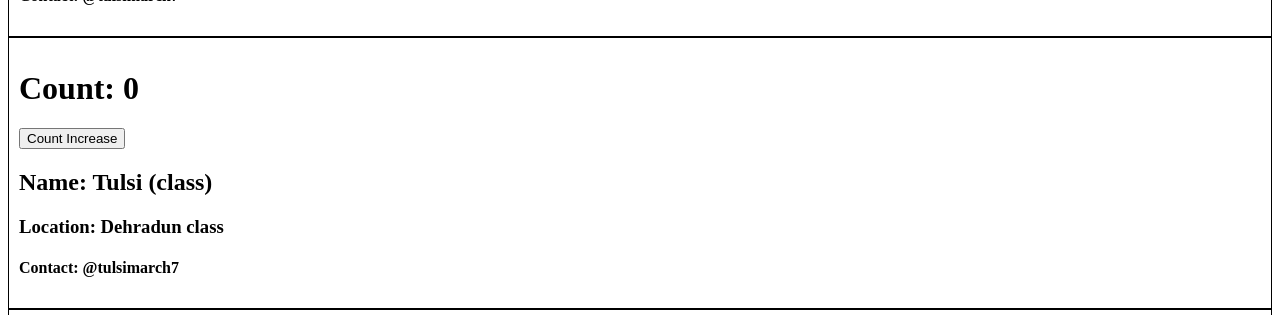
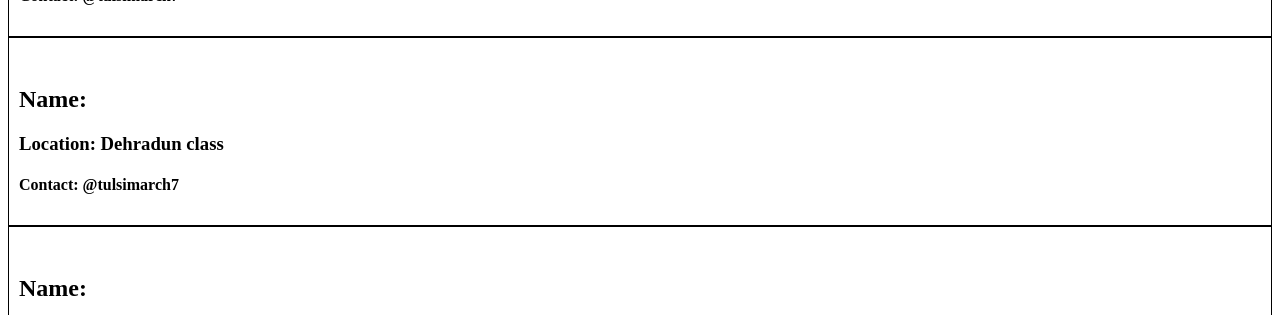
Before and after one commit to TULSIRAKHOLIYA077/namaste-react, a React (Vite) app: page /about in a window 1280 px wide. Shown: the part 485-800 px from the top of the page. Built offline with nearby package versions, Linux system fonts and the light colour scheme; no server answers.

Commit message:
code before adding custom hooks

```diff
--- a/src/components/UserClass.jsx
+++ b/src/components/UserClass.jsx
@@ -4,7 +4,10 @@ class UserClass extends React.Component{
   constructor(props){
     super(props);
     this.state = {
-      count:0
+      userInfo:{
+        name: "Dummy",
+        location: "Default"
+      }
     }
 
     console.log(props);
@@ -16,26 +19,33 @@ class UserClass extends React.Component{
 
     const json = await data.json();
 
+    this.setState({
+      userInfo : json
+    });
+
     console.log(json);
 
   }
 
+  componentDidUpdate(){
+
+  }
+
+  componentWillUnmount(){
+    console.log("componentWillUnmount");
+
+  }
+
   render(){
-    const {name, location} = this.props;
-    const {count} = this.state;
+    const { location} = this.props;
+    const {id, avatar_url} = this.state.userInfo;
 
 
     return (
       <div className="user-card">
         {/* <h1>Count: {this.state.count}</h1> */}
-        <h1>Count: {count}</h1>
-        <button
-          onClick={()=>{
-            this.setState({
-              count:this.state.count + 1
-            })
-        }}>Count Increase</button>
-        <h2>Name: {name}</h2>
+        <img src={avatar_url} alt="" />
+        <h2>Name: {id}</h2>
         <h3>Location: {location}</h3>
         {/* <h3>Location: {this.props.location}</h3> */}
         <h4>Contact: @tulsimarch7</h4>
```
